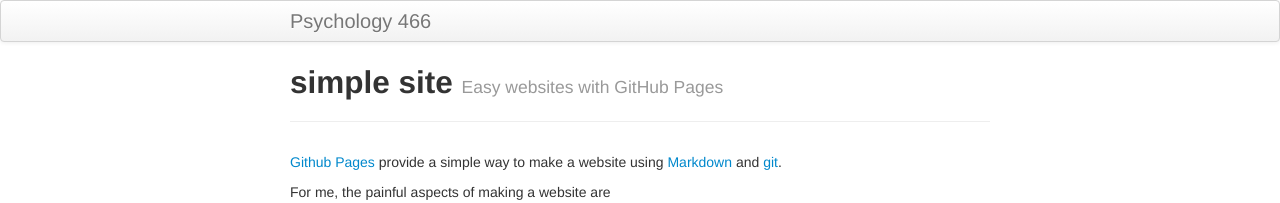
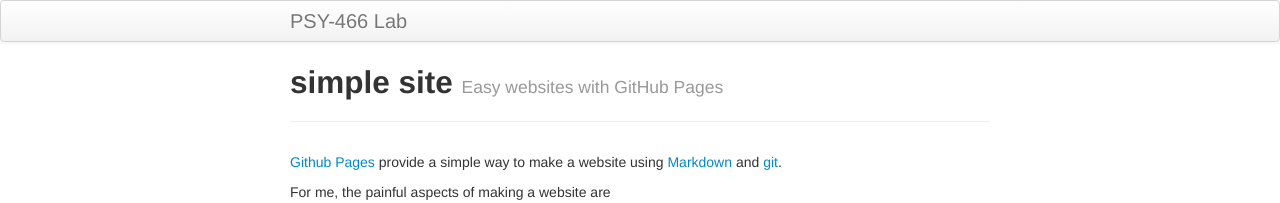
Before and after one commit to SourCherries/psy-466, a Jekyll site: the page built from index.md, in a window 1280 px wide. Shown: the top 203 px of the page. Built offline with Jekyll 4.4.1, drawn with Linux system fonts in a browser that asks for light colours.

```diff
--- a/_config.yml
+++ b/_config.yml
@@ -8,13 +8,15 @@ highlighter: rouge
 # Themes are encouraged to use these universal variables
 # so be sure to set them if your theme uses them.
 #
-title : Psychology 466
+title : PSY-466 Lab
+description: Hands on analysis
 author :
   name : Carl M. Gaspar
   email : carl.gaspar@zu.ac.ae
   github : SourCherries
   twitter : nil
   feedburner : nil
+show_downloads: "true"
 
 # NOTE: Replacing this next line with your own URL
 production_url : https://SourCherries.github.io/PSY-466
```
